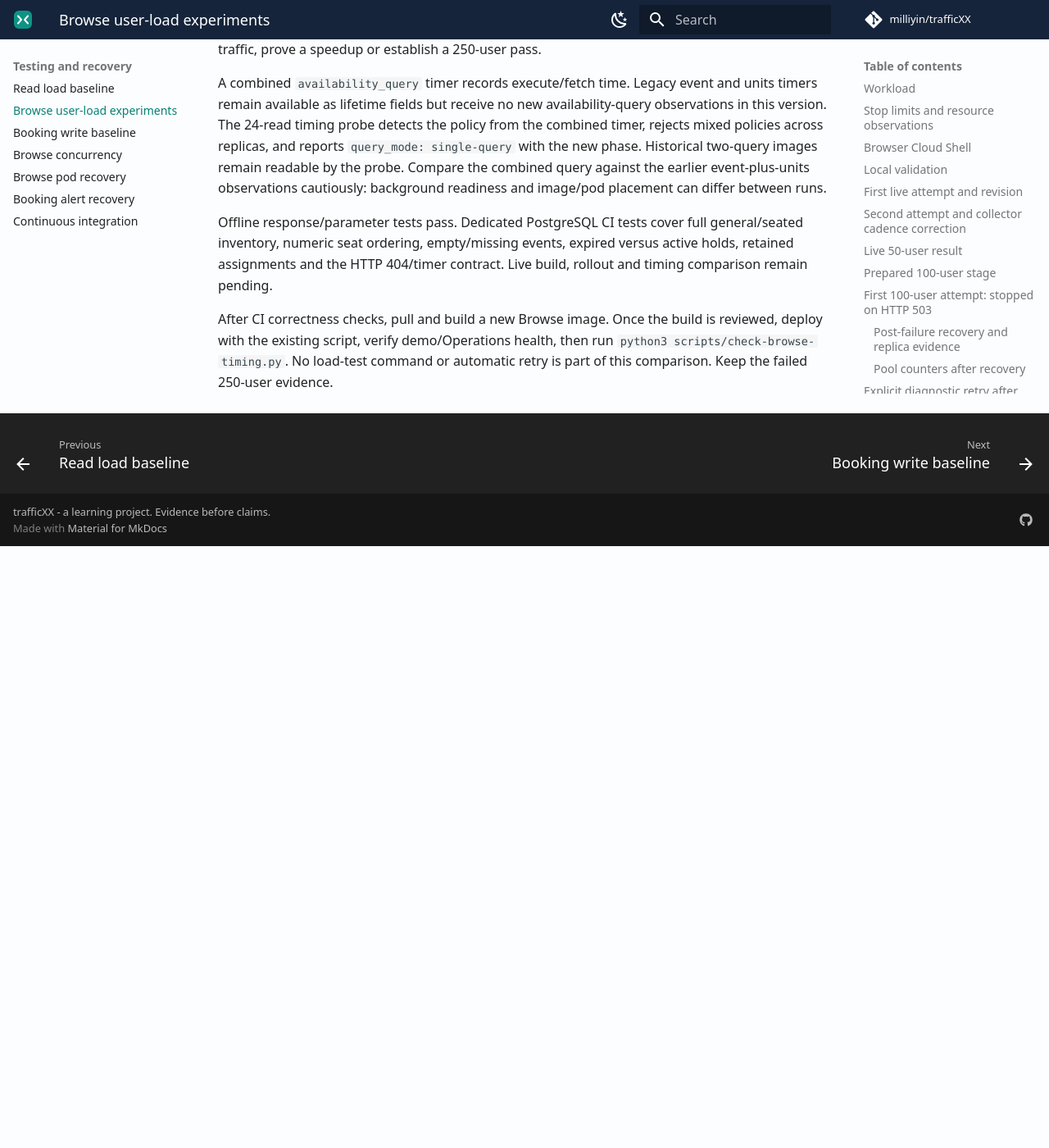
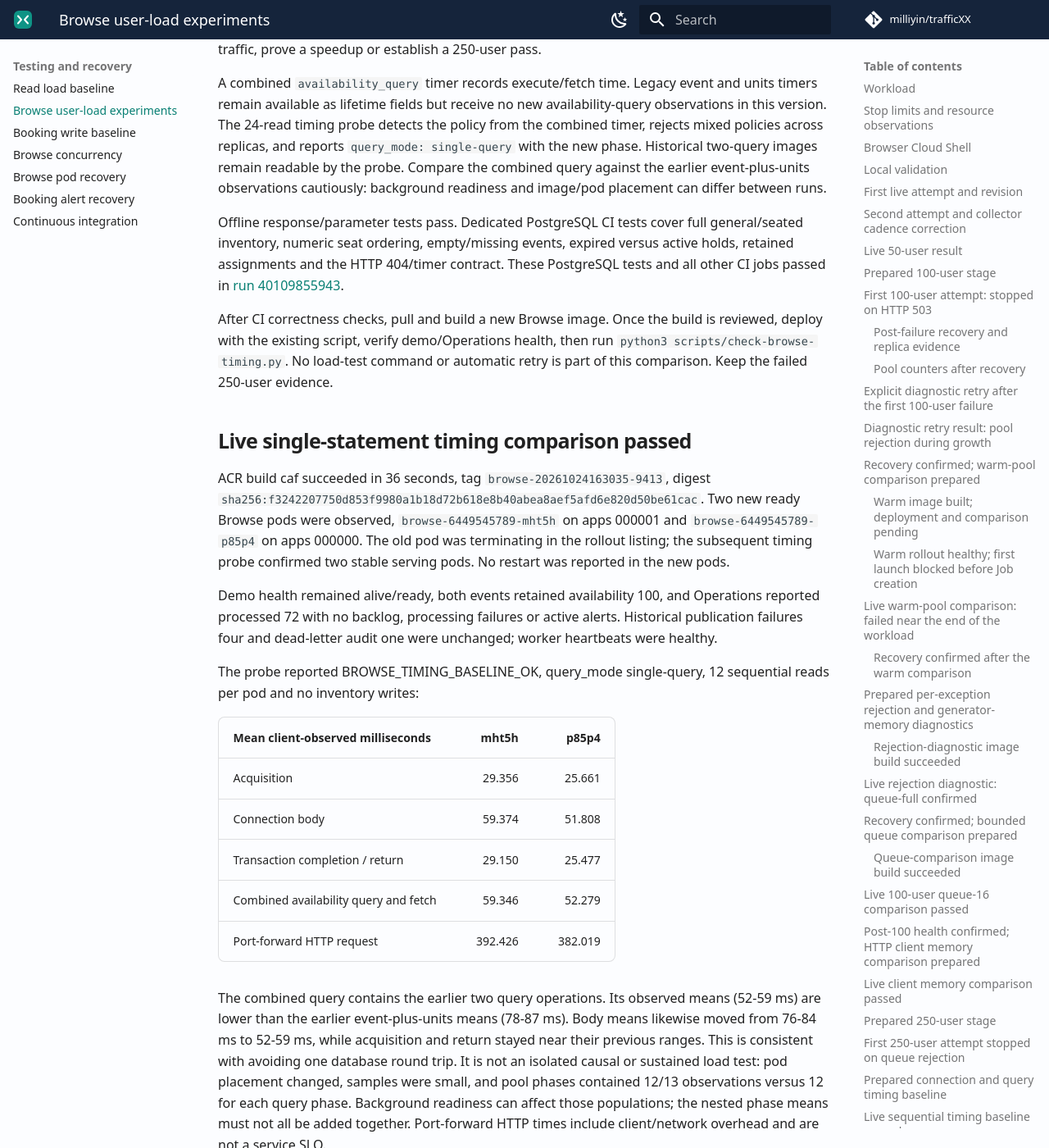
Before and after one commit to milliyin/trafficXX, an MkDocs documentation site: the page built from docs/browse-user-load.md, in a window 1280 px wide and 1400 px high, scrolled down 29404 px. Shown: the whole window at 82% size. Built offline with MkDocs 1.6.1 and Material for MkDocs 9.7.7, drawn with Linux system fonts in a browser that asks for light colours; comment, search, counter and statistics services are not loaded; before the commit the page ends 30070 px from its top, so only the background shows below that; some of the changed text lies outside the part shown.

Commit message:
Record successful single-query Browse timing comparison

```diff
--- a/docs/browse-user-load.md
+++ b/docs/browse-user-load.md
@@ -1329,9 +1329,50 @@ readiness and image/pod placement can differ between runs.
 Offline response/parameter tests pass. Dedicated PostgreSQL CI tests cover
 full general/seated inventory, numeric seat ordering, empty/missing events,
 expired versus active holds, retained assignments and the HTTP 404/timer
-contract. Live build, rollout and timing comparison remain pending.
+contract. These PostgreSQL tests and all other CI jobs passed in
+[run 40109855943](https://github.com/milliyin/trafficXX/actions/runs/40109855943).
 
 After CI correctness checks, pull and build a new Browse image. Once the build
 is reviewed, deploy with the existing script, verify demo/Operations health,
 then run `python3 scripts/check-browse-timing.py`. No load-test command or
 automatic retry is part of this comparison. Keep the failed 250-user evidence.
+
+## Live single-statement timing comparison passed
+
+ACR build caf succeeded in 36 seconds, tag `browse-20261024163035-9413`, digest
+`sha256:f3242207750d853f9980a1b18d72b618e8b40abea8aef5afd6e820d50be61cac`.
+Two new ready Browse pods were observed, `browse-6449545789-mht5h` on apps
+000001 and `browse-6449545789-p85p4` on apps 000000. The old pod was terminating
+in the rollout listing; the subsequent timing probe confirmed two stable
+serving pods. No restart was reported in the new pods.
+
+Demo health remained alive/ready, both events retained availability 100, and
+Operations reported processed 72 with no backlog, processing failures or
+active alerts. Historical publication failures four and dead-letter audit
+one were unchanged; worker heartbeats were healthy.
+
+The probe reported BROWSE_TIMING_BASELINE_OK, query_mode single-query, 12
+sequential reads per pod and no inventory writes:
+
+| Mean client-observed milliseconds | mht5h | p85p4 |
+| --- | ---: | ---: |
+| Acquisition | 29.356 | 25.661 |
+| Connection body | 59.374 | 51.808 |
+| Transaction completion / return | 29.150 | 25.477 |
+| Combined availability query and fetch | 59.346 | 52.279 |
+| Port-forward HTTP request | 392.426 | 382.019 |
+
+The combined query contains the earlier two query operations. Its observed
+means (52-59 ms) are lower than the earlier event-plus-units means (78-87 ms).
+Body means likewise moved from 76-84 ms to 52-59 ms, while acquisition and
+return stayed near their previous ranges. This is consistent with avoiding
+one database round trip. It is not an isolated causal or sustained load test:
+pod placement changed, samples were small, and pool phases contained 12/13
+observations versus 12 for each query phase. Background readiness can affect
+those populations; the nested phase means must not all be added together.
+Port-forward HTTP times include client/network overhead and are not a service SLO.
+
+Next prepare a separate guarded 100-user regression comparison before reviewing
+a new 250-user attempt. The original failed 250-user Job remains evidence;
+no new load, queue/connection increase or replica scaling occurred here. The
+original token-renewal Job still requires its separate final verdict.
--- a/docs/progress.md
+++ b/docs/progress.md
@@ -50,8 +50,10 @@ or establish sustained production capacity.
   Browse timing instrumentation is deployed and its 24-read sequential
   diagnostic passed. Repeated database round trips are a hypothesis to
   investigate; PostgreSQL CPU saturation or 250-user recovery is not established.
-  A single-statement availability lookup is prepared to remove one SQL round
-  trip; its live image rollout and timing comparison are pending.
+  The single-statement lookup is deployed; its 24-read diagnostic passed.
+  Body means fell from 76-84 ms to 52-59 ms across the observed pods, consistent
+  with one fewer round trip. Placement/sample differences limit comparison;
+  a controlled load comparison remains next.
 - **Token renewal:** the original expiry-boundary Job has no final verdict in
   the supplied record. Its running/progress output is not a renewal pass.
 - **Notifications:** warning evaluation is tested; external notification
```
Also changed, not shown: memeory.md (+2 -0 lines).
